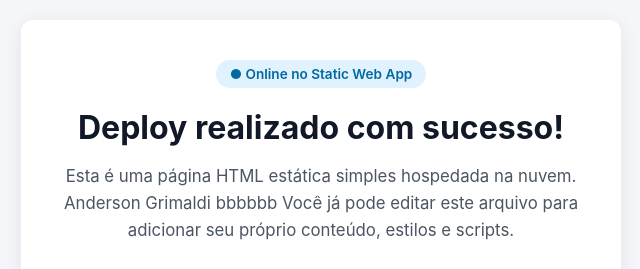
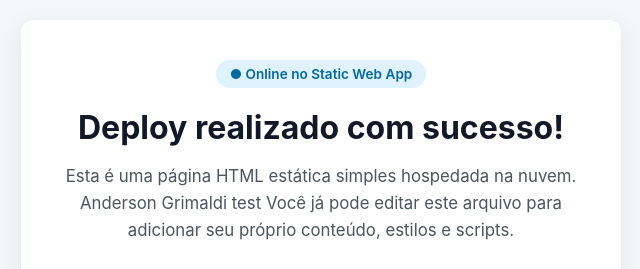
Before and after one commit to andersongrimaldi/staticwebapp, a plain HTML site: page index.html in a window 1280 px wide. Shown: the part 188-457 px from the top of the page, 319-959 px from the left. Drawn offline with Linux system fonts and the light colour scheme.

Commit message:
Update text in index.html

```diff
--- a/index.html
+++ b/index.html
@@ -76,7 +76,7 @@
         <span class="badge">● Online no Static Web App</span>
         <h1>Deploy realizado com sucesso!</h1>
         <p>
-            Esta é uma página HTML estática simples hospedada na nuvem. Anderson Grimaldi bbbbbb
+            Esta é uma página HTML estática simples hospedada na nuvem. Anderson Grimaldi test
             Você já pode editar este arquivo para adicionar seu próprio conteúdo, estilos e scripts.
         </p>
         <a href="#" class="btn" onclick="alert('Funcionando perfeitamente!'); return false;">
```
